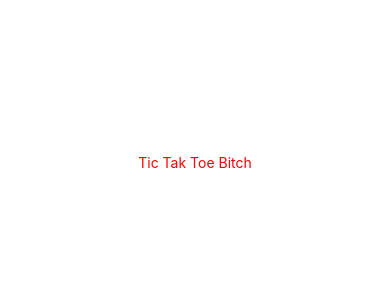
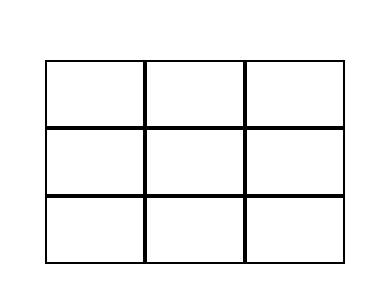
Before and after one commit to DerfMongol/tic-tak-toe-app, a React Native app: screen / in a window 390 px wide. Shown: the part 260-562 px from the top of the page. Built offline with nearby package versions, Linux system fonts and the light colour scheme.

Commit message:
Styled Tictaktoe grid with x's and o's. No functionality

```diff
--- a/index.js
+++ b/index.js
@@ -1,5 +1,5 @@
 import {AppRegistry} from 'react-native';
-import App from './App';
+import App from './src/App';
 import {name as appName} from './app.json';
 
 AppRegistry.registerComponent(appName, () => App);
--- a/App.js
+++ b/src/App.js
@@ -1,10 +1,12 @@
 import React from 'react'
 import {View, Text, StyleSheet} from 'react-native'
+
+import Table from './components/table/Table'
 
 const App = props => {
   return (
     <View style={styles.setup}>
-      <Text style={styles.setupText}>Tic Tak Toe Bitch</Text>
+      <Table />
     </View>
   )
 }
--- /dev/null
+++ b/src/components/table/Square.js
@@ -0,0 +1,42 @@
+import React, {useState} from 'react';
+import {View, Text, StyleSheet, TouchableOpacity} from 'react-native';
+
+const Square = props => {
+  const [xO, setxO] = useState(' ');
+
+  const squarePressHandler = () => {
+    console.log(props.clicks % 2);
+    console.log(xO);
+    props.onClick();
+    if (props.clicks % 2 === 0) {
+      setxO('O');
+    } else {
+      setxO('X');
+    }
+  };
+  return (
+    <View style={styles.square}>
+      <TouchableOpacity style={styles.button} onPress={squarePressHandler}>
+        <Text style={styles.xo}>{xO}</Text>
+      </TouchableOpacity>
+    </View>
+  );
+};
+
+const styles = StyleSheet.create({
+  square: {
+    justifyContent: 'center',
+    width: 100
+  },
+  button: {
+    padding: 20,
+    alignItems: 'center',
+    borderWidth: 2,
+    borderColor: 'black',
+  },
+  xo: {
+    fontSize: 20,
+  },
+});
+
+export default Square;
--- /dev/null
+++ b/src/components/table/Table.js
@@ -0,0 +1,39 @@
+import React, {useState} from 'react';
+import {View, StyleSheet} from 'react-native';
+
+import Square from './Square';
+
+const Table = props => {
+  const [clicks, setClicks] = useState(0);
+
+  const increment = () => {
+    setClicks(prevCount => prevCount + 1);
+  };
+  return (
+    <View>
+      <View style={styles.row}>
+        <Square onClick={increment} clicks={clicks} />
+        <Square onClick={increment} clicks={clicks} />
+        <Square onClick={increment} clicks={clicks} />
+      </View>
+      <View style={styles.row}>
+        <Square onClick={increment} clicks={clicks} />
+        <Square onClick={increment} clicks={clicks} />
+        <Square onClick={increment} clicks={clicks} />
+      </View>
+      <View style={styles.row}>
+        <Square onClick={increment} clicks={clicks} />
+        <Square onClick={increment} clicks={clicks} />
+        <Square onClick={increment} clicks={clicks} />
+      </View>
+    </View>
+  );
+};
+
+const styles = StyleSheet.create({
+  row: {
+    flexDirection: 'row',
+  },
+});
+
+export default Table;
```
